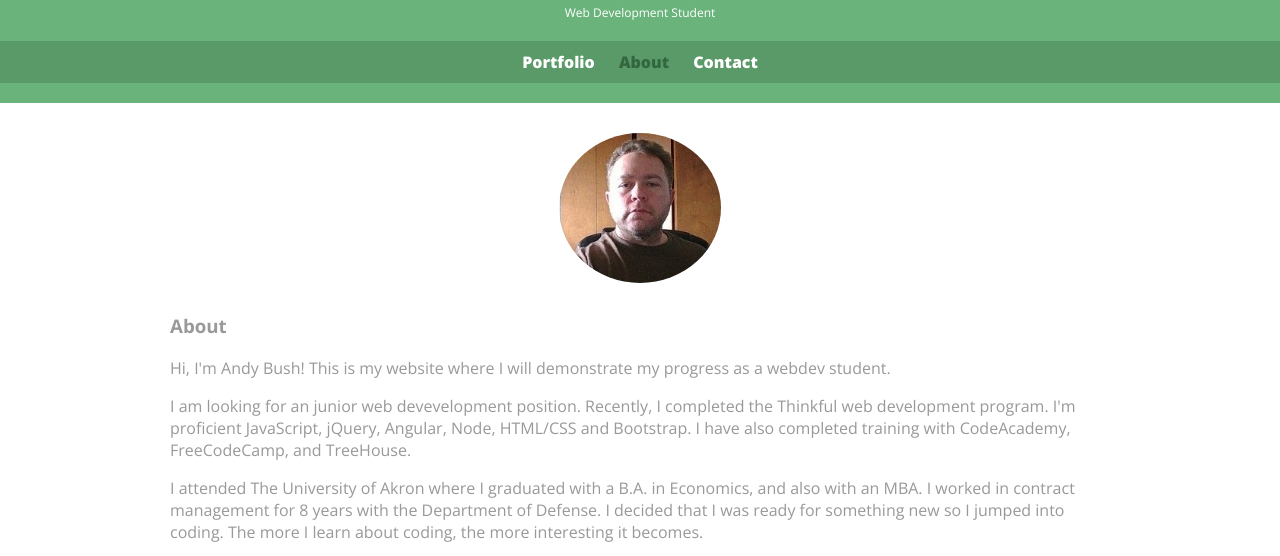
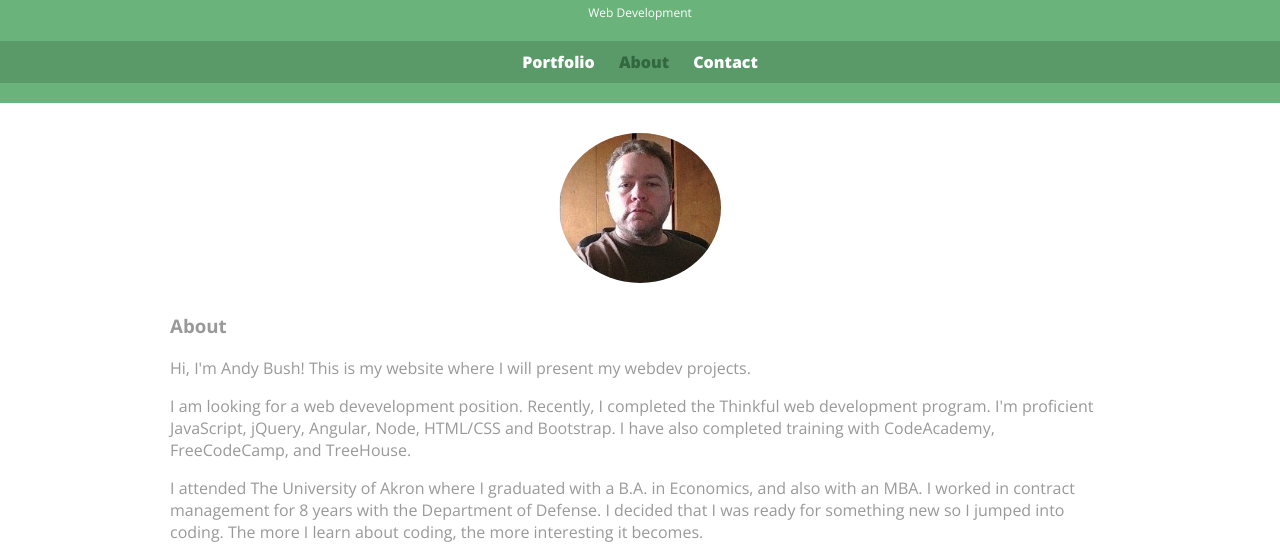
Before and after one commit to andycbush/andycbush-dot-com, a plain HTML site: page about.html in a window 1280 px wide. Shown: the part 48-604 px from the top of the page. Drawn offline with nearby package versions, Linux system fonts and the light colour scheme.

Commit message:
saving work

```diff
--- a/about.html
+++ b/about.html
@@ -3,7 +3,7 @@
 
 <head>
     <meta charset="utf-8">
-    <title>Andy Bush |Web Development Student|</title>
+    <title>Andy Bush |Web Development|</title>
     <link rel="stylesheet" href="css/normalize.css">
     <link href='https://fonts.googleapis.com/css?family=Changa+One|Open+Sans:400,400italic,700,700italic,800' rel='stylesheet' type='text/css'>
     <link rel="stylesheet" href="css/main.css">
@@ -14,7 +14,7 @@
     <header>
         <a href="index.html" id="logo">
             <h1>Andy Bush</h1>
-            <h2>Web Development Student</h2>
+            <h2>Web Development</h2>
         </a>
         <nav>
             <ul>
@@ -28,8 +28,8 @@
         <section>
             <img src="photos/profilepic.jpg" alt="photo of me" class="profile-photo">
             <h3>About</h3>
-            <p>Hi, I'm Andy Bush! This is my website where I will demonstrate my progress as a webdev student.</p>
-            <p>I am looking for an junior web devevelopment position. Recently, I completed the Thinkful web development program. I'm proficient JavaScript, jQuery, Angular, Node, HTML/CSS and Bootstrap. I have also completed training with CodeAcademy, FreeCodeCamp, and TreeHouse.</p>
+            <p>Hi, I'm Andy Bush! This is my website where I will present my webdev projects.</p>
+            <p>I am looking for a web devevelopment position. Recently, I completed the Thinkful web development program. I'm proficient JavaScript, jQuery, Angular, Node, HTML/CSS and Bootstrap. I have also completed training with CodeAcademy, FreeCodeCamp, and TreeHouse.</p>
             <p>I attended The University of Akron where I graduated with a B.A. in Economics, and also with an MBA. I worked in contract management for 8 years with the Department of Defense. I decided that I was ready for something new so I jumped into coding. The more I learn about coding, the more interesting it becomes.</p>
         </section>
         <footer>
```
Also changed, not shown: contact.html (+8 -3 lines), index.html (+6 -6 lines).
